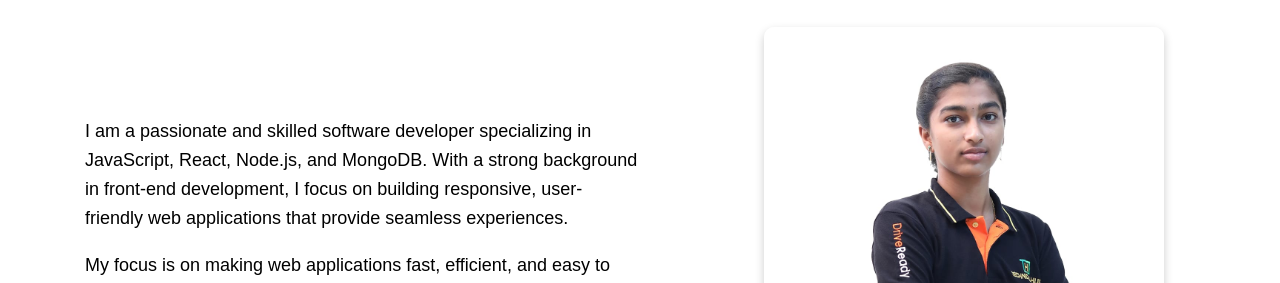
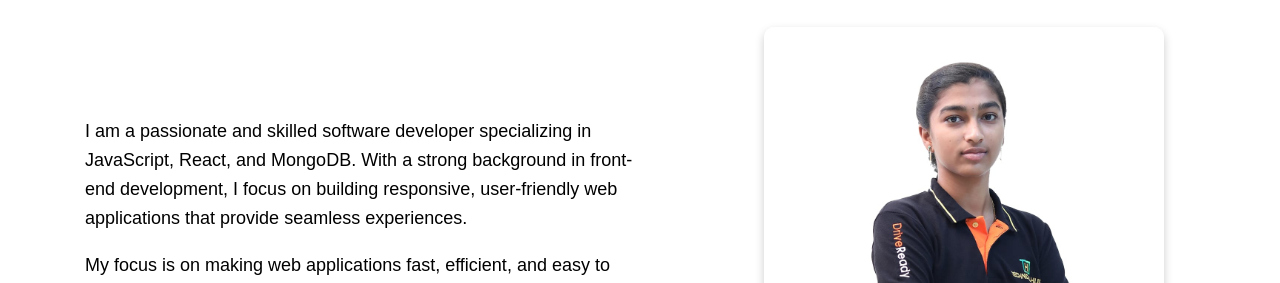
Before and after one commit to Rugvedamannam/portfolio, a React (Vite) app: page / in a window 1280 px wide. Shown: the part 836-1119 px from the top of the page. Built offline with nearby package versions, Linux system fonts and the light colour scheme.

Commit message:
Update About.jsx

```diff
--- a/src/Components/About.jsx
+++ b/src/Components/About.jsx
@@ -9,7 +9,7 @@ const About = () => {
             <div className={styles.body}>
                 <div className={styles.left}>
                     <p>
-                    I am a passionate and skilled software developer specializing in JavaScript, React, Node.js, and MongoDB. With a strong background in front-end development, I focus on building responsive, user-friendly web applications that provide seamless experiences.
+                    I am a passionate and skilled software developer specializing in JavaScript, React, and MongoDB. With a strong background in front-end development, I focus on building responsive, user-friendly web applications that provide seamless experiences.
                     </p>
                     <p>
                     My focus is on making web applications fast, efficient, and easy to scale. I’ve built real-time dashboards and event management platforms, working closely with teams to bring great ideas to life.
```
